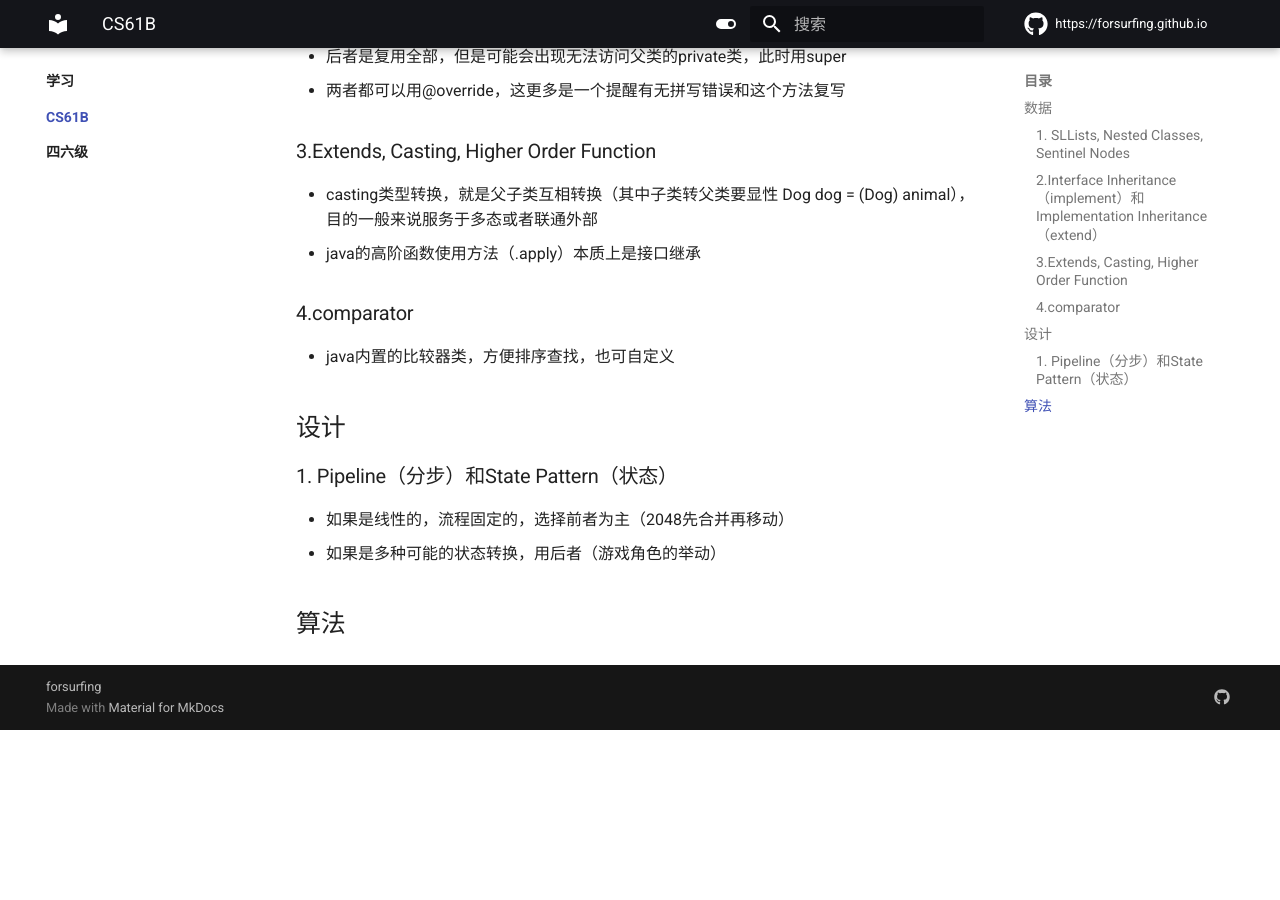
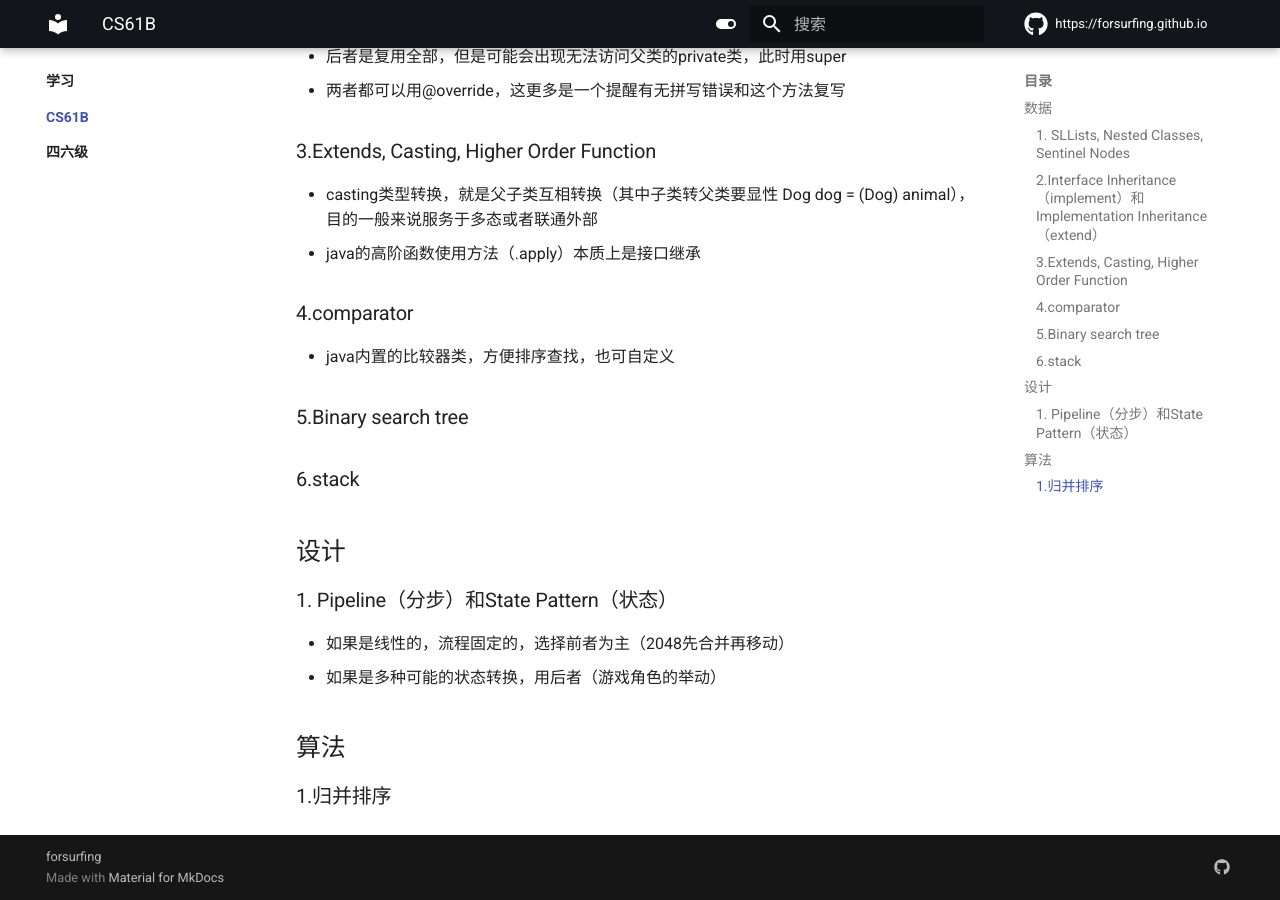
Before and after one commit to forsurfing/forsurfing.github.io, an MkDocs documentation site: the page built from docs/学习/CS61B/index.md, in a window 1280 px wide and 900 px high, scrolled down 661 px. Built offline with MkDocs 1.6.1 and Material for MkDocs 9.7.7, drawn with Linux system fonts in a browser that asks for light colours; nearby versions of some CDN libraries; library files that are not in the unit come from our copies; comment, search, counter and statistics services are not loaded; before the commit the page ends 1391 px from its top, so only the background shows below that.

Commit message:
Update index.md

```diff
--- a/docs/学习/CS61B/index.md
+++ b/docs/学习/CS61B/index.md
@@ -20,6 +20,11 @@
 ### 4.comparator
    - java内置的比较器类，方便排序查找，也可自定义
 
+### 5.Binary search tree
+
+
+### 6.stack
+
 
 ## 设计
 
@@ -30,3 +35,6 @@
 
 
 ## 算法
+
+
+### 1.归并排序
```
